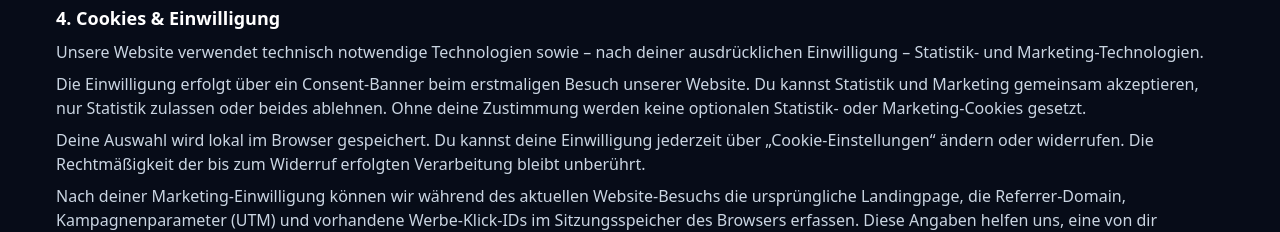
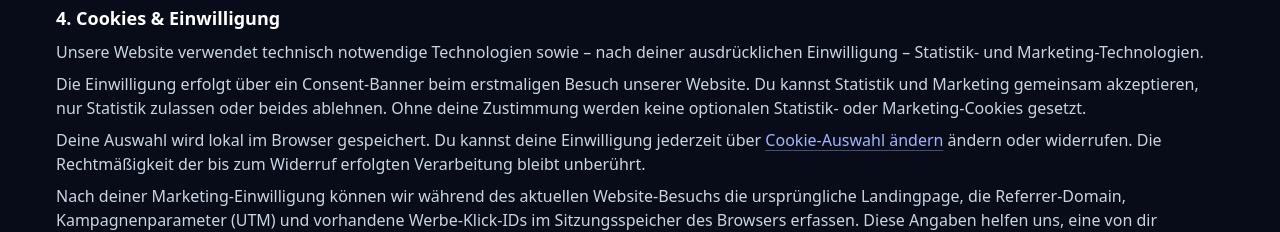
Before and after one commit to OpnyAI/codavo-website, a Next.js app: page /datenschutz in a window 1280 px wide. Shown: the part 880-1112 px from the top of the page. Built offline with nearby package versions, Linux system fonts and the light colour scheme; no server answers.

Commit message:
Remove floating cookie settings control

```diff
--- a/src/app/datenschutz/page.tsx
+++ b/src/app/datenschutz/page.tsx
@@ -1,4 +1,5 @@
 import Footer from "@/components/Footer";
+import ConsentSettingsButton from "@/components/ConsentSettingsButton";
 import { createPageMetadata } from "@/lib/seo";
 
 export const metadata = createPageMetadata({
@@ -98,7 +99,7 @@ export default function DatenschutzPage() {
               </p>
               <p className="mt-2 text-slate-300">
                 Deine Auswahl wird lokal im Browser gespeichert. Du kannst deine
-                Einwilligung jederzeit über „Cookie-Einstellungen“ ändern oder
+                Einwilligung jederzeit über <ConsentSettingsButton /> ändern oder
                 widerrufen. Die Rechtmäßigkeit der bis zum Widerruf erfolgten
                 Verarbeitung bleibt unberührt.
               </p>
--- a/src/components/ConsentBanner.tsx
+++ b/src/components/ConsentBanner.tsx
@@ -55,15 +55,7 @@ export default function ConsentBanner() {
   }
 
   if (state === "hidden") {
-    return (
-      <button
-        type="button"
-        onClick={() => setState("visible")}
-        className="fixed bottom-3 left-3 z-[60] rounded-full border border-white/15 bg-[#0b1220]/95 px-3 py-2 text-xs font-medium text-slate-200 shadow-lg backdrop-blur hover:border-white/30 hover:text-white"
-      >
-        Cookie-Einstellungen
-      </button>
-    );
+    return null;
   }
 
   return (
--- /dev/null
+++ b/src/components/ConsentSettingsButton.tsx
@@ -0,0 +1,23 @@
+"use client";
+
+import { CONSENT_STORAGE_KEY } from "@/lib/consent";
+
+export default function ConsentSettingsButton() {
+  function resetConsent() {
+    try {
+      window.localStorage.removeItem(CONSENT_STORAGE_KEY);
+    } finally {
+      window.location.reload();
+    }
+  }
+
+  return (
+    <button
+      type="button"
+      onClick={resetConsent}
+      className="font-medium text-indigo-300 underline decoration-indigo-300/40 underline-offset-4 transition hover:text-white"
+    >
+      Cookie-Auswahl ändern
+    </button>
+  );
+}
```
